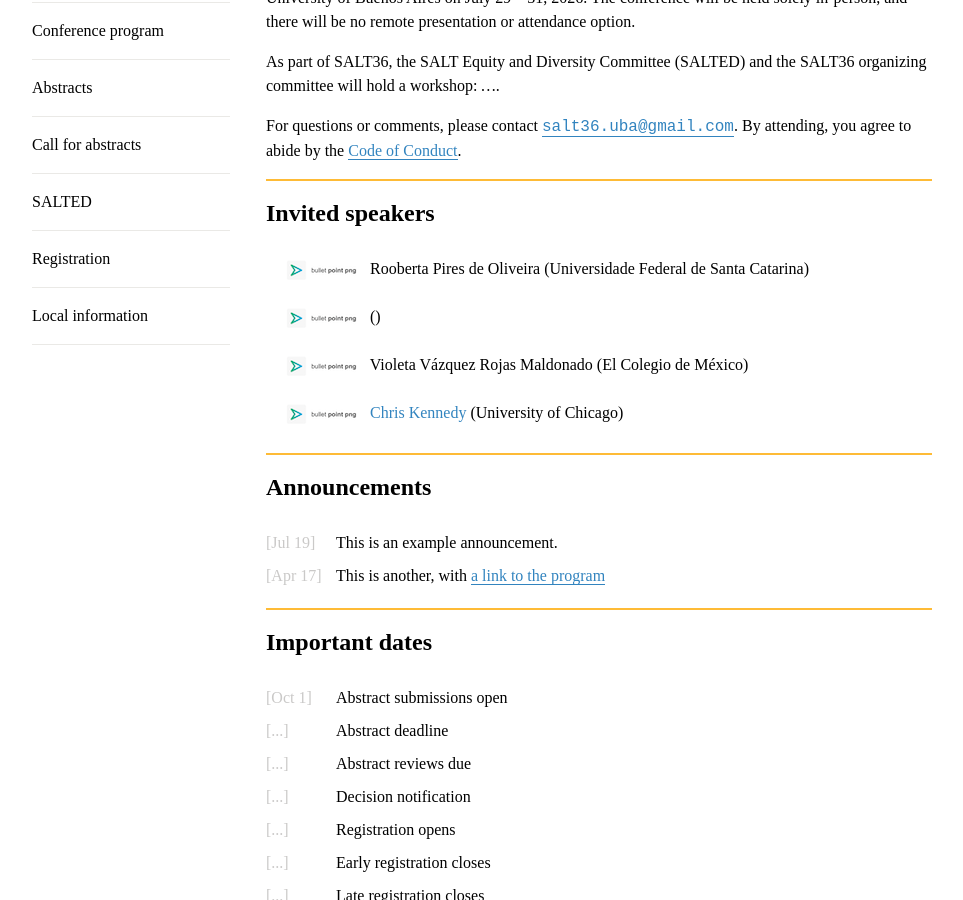
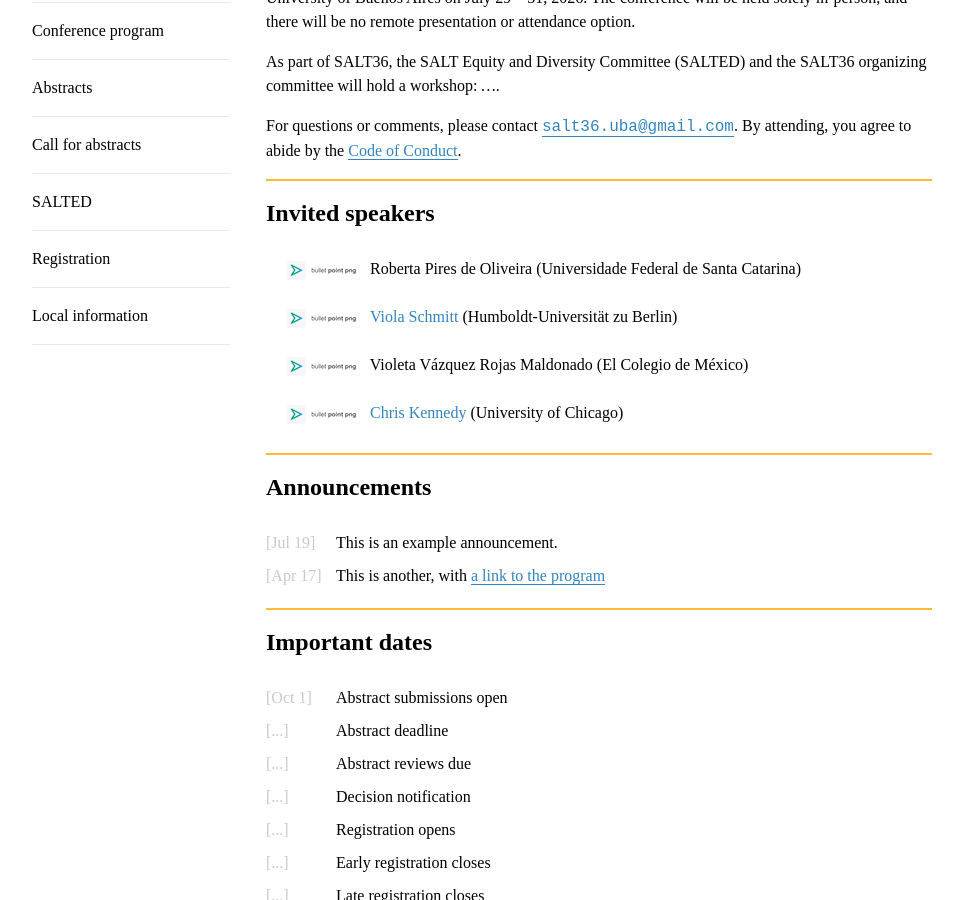
Before and after one commit to saltconf/salt36, a Jekyll site: the page built from index.md, in a window 1280 px wide and 900 px high, scrolled down 510 px. Shown: the whole window, without its empty margins (158-1121 px from the left). Built offline with Jekyll 4.4.1, drawn with Linux system fonts in a browser that asks for light colours.

Commit message:
format in name file

```diff
--- a/_data/people.yml
+++ b/_data/people.yml
@@ -23,7 +23,7 @@ pablo_Zdrojewski:
   institutions:
   - Universidad de Buenos Aires
   website: "https://matiasverdecchia.netlify.app/"
-  viola_schmitt:
+viola_schmitt:
   name: Viola Schmitt
   institutions:
   - Humboldt-Universität zu Berlin
@@ -34,7 +34,7 @@ violeta_vazquez:
   - El Colegio de México
   website: null
 roberta_pires:
-  name: Rooberta Pires de Oliveira
+  name: Roberta Pires de Oliveira
   institutions:
   - Universidade Federal de Santa Catarina
   website: null
```
